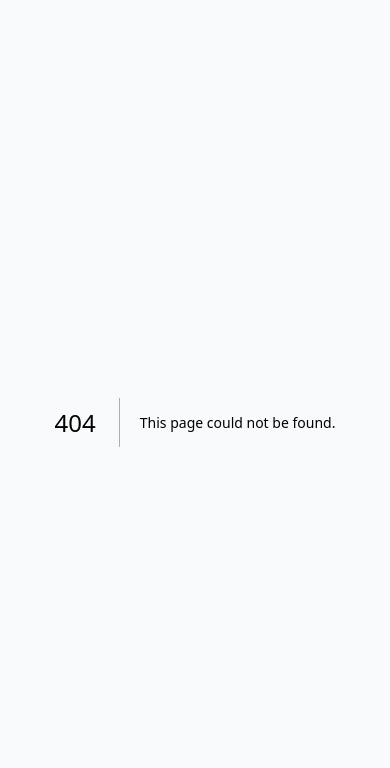
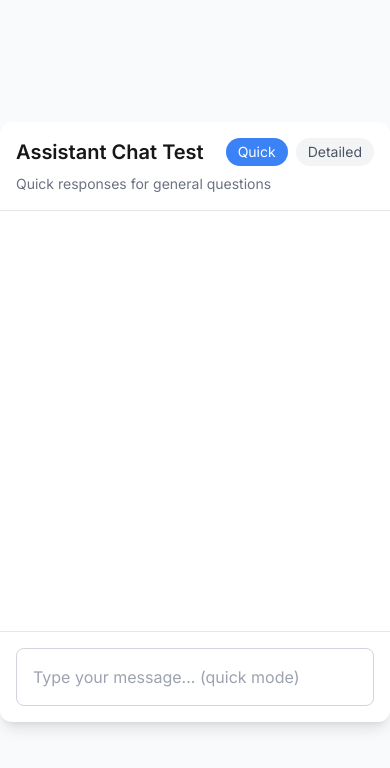
Before and after one commit to rapple3/website, a Next.js app in the folder websitechat/: page /assistant in a window 390 px wide. Before the commit this address had no page. Shown: the top 768 px of the page. Built offline with nearby package versions, Linux system fonts and the light colour scheme.

Commit message:
add mobile optimization

```diff
--- /dev/null
+++ b/websitechat/src/app/api/assistant/route.ts
@@ -0,0 +1,76 @@
+import OpenAI from 'openai';
+import { OpenAIStream, StreamingTextResponse } from 'ai';
+
+const openai = new OpenAI({
+  apiKey: process.env.OPENAI_API_KEY,
+});
+
+// Store these IDs in environment variables in production
+let ASSISTANT_ID: string | null = null;
+let THREAD_ID: string | null = null;
+
+export async function POST(req: Request) {
+  const { message, mode } = await req.json();
+
+  // If quick mode, use regular chat completion
+  if (mode === 'quick') {
+    const completion = await openai.chat.completions.create({
+      messages: [{ role: "user", content: message }],
+      model: "gpt-4-turbo-preview",
+    });
+
+    return Response.json({
+      message: completion.choices[0].message.content
+    });
+  }
+
+  // Otherwise use Assistants API for detailed responses
+  try {
+    // Create assistant if it doesn't exist
+    if (!ASSISTANT_ID) {
+      const assistant = await openai.beta.assistants.create({
+        name: "Russell Info Assistant",
+        instructions: "You are an AI that helps answer questions about Russell's background and experience.",
+        model: "gpt-4-turbo-preview",
+        tools: [{ type: "retrieval" }],
+      });
+      ASSISTANT_ID = assistant.id;
+    }
+
+    // Create thread if it doesn't exist
+    if (!THREAD_ID) {
+      const thread = await openai.beta.threads.create();
+      THREAD_ID = thread.id;
+    }
+
+    // Add message to thread
+    await openai.beta.threads.messages.create(THREAD_ID, {
+      role: "user",
+      content: message,
+    });
+
+    // Run the assistant
+    const run = await openai.beta.threads.runs.create(THREAD_ID, {
+      assistant_id: ASSISTANT_ID,
+    });
+
+    // Poll for completion
+    let runStatus = await openai.beta.threads.runs.retrieve(THREAD_ID, run.id);
+    while (runStatus.status !== 'completed') {
+      await new Promise(resolve => setTimeout(resolve, 1000));
+      runStatus = await openai.beta.threads.runs.retrieve(THREAD_ID, run.id);
+      if (runStatus.status === 'failed') {
+        throw new Error('Run failed');
+      }
+    }
+
+    // Get messages
+    const messages = await openai.beta.threads.messages.list(THREAD_ID);
+    const lastMessage = messages.data[0];
+
+    return Response.json({ message: lastMessage.content[0].text.value });
+  } catch (error) {
+    console.error('Error:', error);
+    return Response.json({ error: 'Failed to get response' }, { status: 500 });
+  }
+}
--- /dev/null
+++ b/websitechat/src/app/assistant/page.tsx
@@ -0,0 +1,146 @@
+'use client';
+
+import React, { useState, useRef } from 'react';
+
+type Message = {
+  role: 'user' | 'assistant';
+  content: string;
+  id: string;
+  mode?: 'quick' | 'detailed';
+};
+
+export default function AssistantChat() {
+  const [messages, setMessages] = useState<Message[]>([]);
+  const [input, setInput] = useState('');
+  const [isLoading, setIsLoading] = useState(false);
+  const [mode, setMode] = useState<'quick' | 'detailed'>('quick');
+
+  const handleSubmit = async (e: React.FormEvent) => {
+    e.preventDefault();
+    if (!input.trim()) return;
+
+    // Add user message
+    const userMessage: Message = {
+      role: 'user',
+      content: input,
+      id: Date.now().toString(),
+      mode
+    };
+
+    setMessages(prev => [...prev, userMessage]);
+    setInput('');
+    setIsLoading(true);
+
+    try {
+      // Determine if we need detailed response
+      const needsDetailedResponse = mode === 'detailed' || input.match(
+        /(specific|details|project|experience at|when|dates|timeline)/i
+      );
+
+      const endpoint = needsDetailedResponse ? '/api/assistant' : '/api/chat';
+
+      const response = await fetch(endpoint, {
+        method: 'POST',
+        headers: { 'Content-Type': 'application/json' },
+        body: JSON.stringify({
+          message: input,
+          mode: needsDetailedResponse ? 'detailed' : 'quick'
+        }),
+      });
+
+      const data = await response.json();
+
+      // Add assistant message
+      const assistantMessage: Message = {
+        role: 'assistant',
+        content: data.message,
+        id: Date.now().toString(),
+        mode: needsDetailedResponse ? 'detailed' : 'quick'
+      };
+
+      setMessages(prev => [...prev, assistantMessage]);
+    } catch (error) {
+      console.error('Error:', error);
+    } finally {
+      setIsLoading(false);
+    }
+  };
+
+  return (
+    <div className="grid min-h-screen place-items-center bg-gray-50">
+      <div className="w-full max-w-2xl h-[600px] bg-white rounded-xl shadow-lg flex flex-col m-4">
+        <div className="p-4 border-b">
+          <div className="flex justify-between items-center mb-2">
+            <h1 className="text-xl font-semibold">Assistant Chat Test</h1>
+            <div className="flex gap-2 text-sm">
+              <button
+                onClick={() => setMode('quick')}
+                className={`px-3 py-1 rounded-full transition-colors ${
+                  mode === 'quick'
+                    ? 'bg-blue-500 text-white'
+                    : 'bg-gray-100 text-gray-600 hover:bg-gray-200'
+                }`}
+              >
+                Quick
+              </button>
+              <button
+                onClick={() => setMode('detailed')}
+                className={`px-3 py-1 rounded-full transition-colors ${
+                  mode === 'detailed'
+                    ? 'bg-blue-500 text-white'
+                    : 'bg-gray-100 text-gray-600 hover:bg-gray-200'
+                }`}
+              >
+                Detailed
+              </button>
+            </div>
+          </div>
+          <p className="text-sm text-gray-500">
+            {mode === 'quick' ?
+              'Quick responses for general questions' :
+              'Detailed responses with document search'
+            }
+          </p>
+        </div>
+
+        <div className="flex-1 overflow-y-auto p-4 space-y-4">
+          {messages.map(m => (
+            <div key={m.id}
+              className={`${m.role === 'user' ? 'text-right' : 'text-left'}`}>
+              <div className={`inline-block max-w-[85%] rounded-lg px-4 py-2 ${
+                m.role === 'user' ? 'bg-blue-500 text-white' : 'bg-gray-200'
+              }`}>
+                {m.content}
+                {m.mode && (
+                  <span className="text-xs ml-2 opacity-50">
+                    ({m.mode})
+                  </span>
+                )}
+              </div>
+            </div>
+          ))}
+          {isLoading && (
+            <div className="text-left">
+              <div className="inline-block max-w-[85%] rounded-lg px-4 py-2 bg-gray-200">
+                <div className="flex space-x-2">
+                  <div className="w-2 h-2 bg-gray-400 rounded-full animate-bounce" />
+                  <div className="w-2 h-2 bg-gray-400 rounded-full animate-bounce delay-100" />
+                  <div className="w-2 h-2 bg-gray-400 rounded-full animate-bounce delay-200" />
+                </div>
+              </div>
+            </div>
+          )}
+        </div>
+
+        <form onSubmit={handleSubmit} className="p-4 border-t">
+          <input
+            value={input}
+            onChange={(e) => setInput(e.target.value)}
+            className="w-full rounded-lg border border-gray-300 p-4 focus:outline-none focus:border-blue-500"
+            placeholder={`Type your message... (${mode} mode)`}
+          />
+        </form>
+      </div>
+    </div>
+  );
+}
--- a/websitechat/src/app/page.tsx
+++ b/websitechat/src/app/page.tsx
@@ -26,15 +26,25 @@ export default function Chat() {
   };
 
   return (
-    <div className="grid min-h-screen place-items-center bg-gray-50 relative">
-      <div className="w-full max-w-2xl h-[600px] bg-white rounded-xl shadow-lg flex flex-col m-4">
-        {/* Header */}
-        <div className="p-4 border-b">
-          <h1 className="text-xl font-semibold">Ask About Russell</h1>
-          <p className="text-sm text-gray-500">AI-powered assistant with info about my background & experience</p>
+    <div className="min-h-screen bg-white sm:bg-gray-50 sm:grid sm:place-items-center">
+      <div className="flex flex-col w-full h-screen bg-white sm:h-[600px] sm:max-w-2xl sm:rounded-xl sm:shadow-lg sm:m-4">
+        <div className="p-4 border-b flex justify-between items-start sm:block">
+          <div>
+            <h1 className="text-xl font-semibold">Ask About Russell Apple</h1>
+            <p className="text-sm text-gray-500">AI-powered assistant with info about my background & experience</p>
+          </div>
+          <a
+            href="https://www.linkedin.com/in/russell-apple/"
+            target="_blank"
+            rel="noopener noreferrer"
+            className="sm:hidden text-blue-600 hover:text-blue-800"
+          >
+            <svg className="w-6 h-6" fill="currentColor" viewBox="0 0 24 24">
+              <path d="M20.447 20.452h-3.554v-5.569c0-1.328-.027-3.037-1.852-3.037-1.853 0-2.136 1.445-2.136 2.939v5.667H9.351V9h3.414v1.561h.046c.477-.9 1.637-1.85 3.37-1.85 3.601 0 4.267 2.37 4.267 5.455v6.286zM5.337 7.433c-1.144 0-2.063-.926-2.063-2.065 0-1.138.92-2.063 2.063-2.063 1.14 0 2.064.925 2.064 2.063 0 1.139-.925 2.065-2.064 2.065zm1.782 13.019H3.555V9h3.564v11.452zM22.225 0H1.771C.792 0 0 .774 0 1.729v20.542C0 23.227.792 24 1.771 24h20.451C23.2 24 24 23.227 24 22.271V1.729C24 .774 23.2 0 22.222 0h.003z"/>
+            </svg>
+          </a>
         </div>
 
-        {/* Messages */}
         <div className="flex-1 overflow-y-auto p-4 space-y-4">
           {messages.length === 0 ? (
             <div className="space-y-4">
@@ -64,7 +74,9 @@ export default function Chat() {
               <div key={m.id}
                 className={`${m.role === 'user' ? 'text-right' : 'text-left'}`}>
                 <div className={`inline-block max-w-[85%] rounded-lg px-4 py-2 ${
-                  m.role === 'user' ? 'bg-blue-500 text-white' : 'bg-gray-200'
+                  m.role === 'user'
+                    ? 'bg-blue-500 text-white'
+                    : 'bg-gray-200 text-gray-900'
                 }`}>
                   {m.content}
                 </div>
@@ -73,7 +85,6 @@ export default function Chat() {
           )}
         </div>
 
-        {/* Input */}
         <form ref={formRef} onSubmit={handleSubmit} className="p-4 border-t">
           <input
             value={input}
@@ -90,13 +101,9 @@ export default function Chat() {
         href="https://www.linkedin.com/in/russellapple/"
         target="_blank"
         rel="noopener noreferrer"
-        className="fixed bottom-4 right-4 text-blue-600 hover:text-blue-800 transition-colors"
+        className="hidden sm:fixed sm:bottom-4 sm:right-4 sm:block text-blue-600 hover:text-blue-800"
       >
-        <svg
-          className="w-8 h-8"
-          fill="currentColor"
-          viewBox="0 0 24 24"
-        >
+        <svg className="w-8 h-8" fill="currentColor" viewBox="0 0 24 24">
           <path d="M20.447 20.452h-3.554v-5.569c0-1.328-.027-3.037-1.852-3.037-1.853 0-2.136 1.445-2.136 2.939v5.667H9.351V9h3.414v1.561h.046c.477-.9 1.637-1.85 3.37-1.85 3.601 0 4.267 2.37 4.267 5.455v6.286zM5.337 7.433c-1.144 0-2.063-.926-2.063-2.065 0-1.138.92-2.063 2.063-2.063 1.14 0 2.064.925 2.064 2.063 0 1.139-.925 2.065-2.064 2.065zm1.782 13.019H3.555V9h3.564v11.452zM22.225 0H1.771C.792 0 0 .774 0 1.729v20.542C0 23.227.792 24 1.771 24h20.451C23.2 24 24 23.227 24 22.271V1.729C24 .774 23.2 0 22.222 0h.003z"/>
         </svg>
       </a>
```
